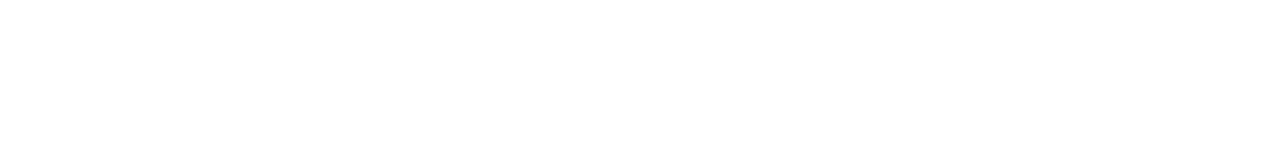
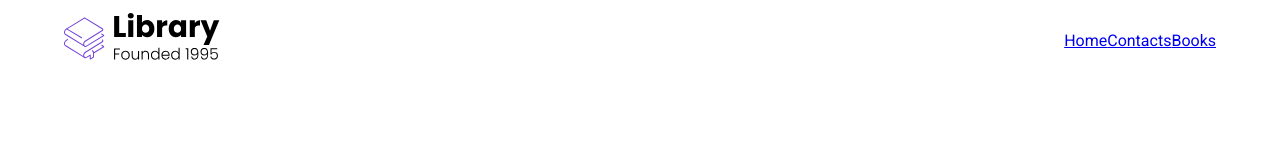
Before and after one commit to Jackel02/E-Commerce, a plain HTML site: page index.html in a window 1280 px wide. Drawn offline with Linux system fonts and the light colour scheme.

Commit message:
created E-Commerce html and css. load assets and import Logo.

```diff
--- a/index.html
+++ b/index.html
@@ -4,8 +4,23 @@
     <meta charset="UTF-8">
     <meta name="viewport" content="width=device-width, initial-scale=1.0">
     <title>Library</title>
+    <link rel="stylesheet" href="./styles.css">
 </head>
 <body>
+    <section>
+        <nav>
+            <div class="nav__container">
+                <img class="logo" src="./assets-20240101T204137Z-001/assets/Library.svg" alt="">
+                <ul class="nav__links">
+                    <li><a href="#" class="nav__link">Home</a></li>
+                    <li><a href="#" class="nav__link">Contacts</a></li>
+                    <li><a href="#" class="nav__link">Books</a></li>
+                </ul>
+            </div>
+        </nav>
+        <header>
 
+        </header>
+    </section>
 </body>
 </html>
--- a/styles.css
+++ b/styles.css
@@ -0,0 +1,35 @@
+@import url('https://fonts.googleapis.com/css2?family=Lato:wght@400;700&family=Roboto:wght@400;500;700&display=swap');
+
+* {
+    padding: 0;
+    margin: 0;
+    box-sizing: border-box;
+    font-family: 'Roboto', sans-serif;
+}
+
+nav {
+    height: 80px;
+    display: flex;
+}
+
+.nav__container {
+    width: 100%;
+    max-width: 1200px;
+    padding: 0 24px;
+    display: flex;
+    justify-content: space-between;
+    align-items: center;
+    margin: 0 auto;
+}
+
+.logo {
+    width: 160px;
+}
+
+ul {
+    display: flex;
+}
+
+li {
+    list-style-type: none;
+}
```
